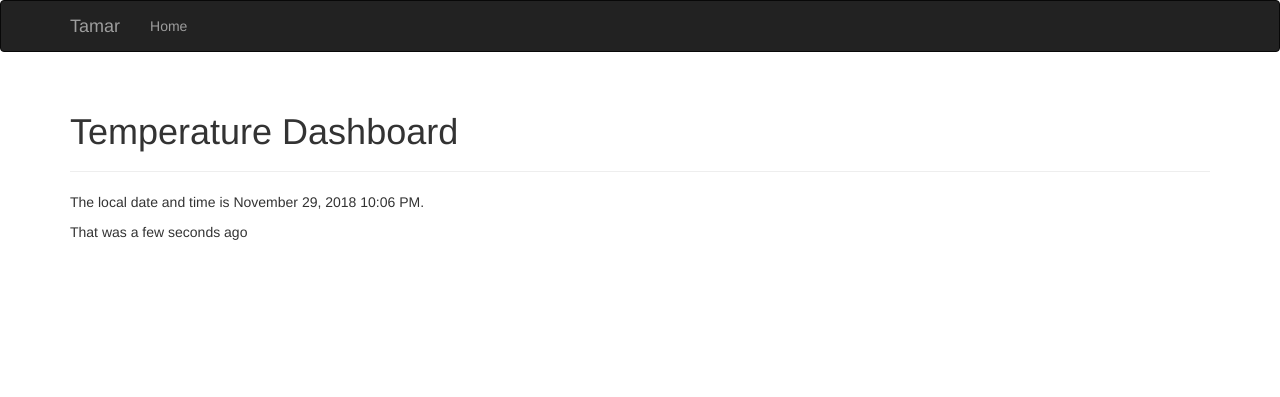
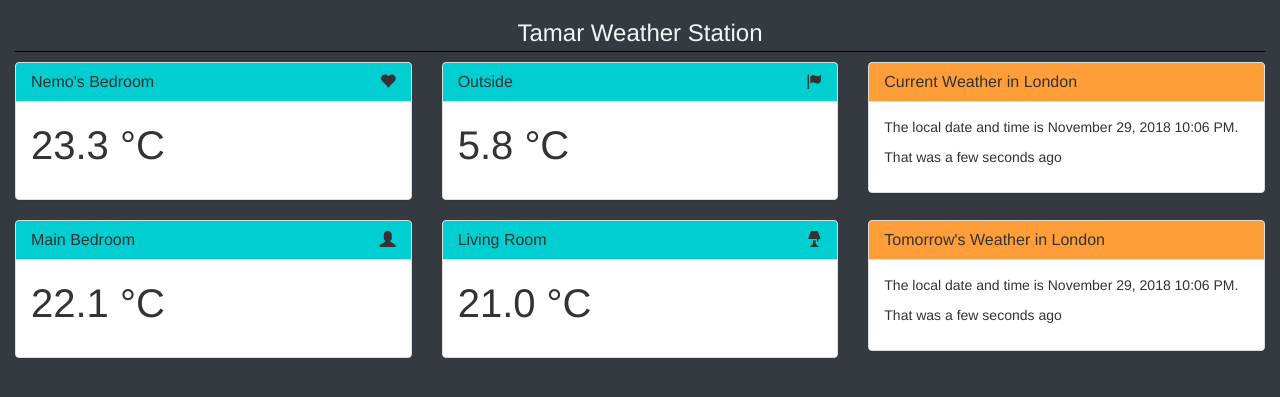
Before and after one commit to mchesterkadwell/temperature-monitoring-web-app, a Flask app: page / in a window 1280 px wide. Shown: the top 397 px of the page. Run offline with Flask 2, Linux system fonts and the light colour scheme; some libraries are stand-ins or nearby versions.

Commit message:
Basic real-time update of temperatures in dashboard-style page.

```diff
--- a/app/__init__.py
+++ b/app/__init__.py
@@ -1,14 +1,22 @@
+import eventlet
+import json
 from flask import Flask
+from flask_sqlalchemy import SQLAlchemy
+from flask_migrate import Migrate
 from flask_bootstrap import Bootstrap
 from flask_moment import Moment
-from flask_sqlalchemy import SQLAlchemy
-from flask_migrate import Migrate
+from flask_mqtt import Mqtt
+from flask_socketio import SocketIO
 from config import Config
+
+eventlet.monkey_patch()
 
 db = SQLAlchemy()
 migrate = Migrate()
 bootstrap = Bootstrap()
 moment = Moment()
+mqtt = Mqtt()
+socketio = SocketIO()
 
 
 def create_app(config_class=Config):
@@ -19,10 +27,41 @@ def create_app(config_class=Config):
     migrate.init_app(app, db)
     bootstrap.init_app(app)
     moment.init_app(app)
+    mqtt.init_app(app)
+    socketio.init_app(app)
 
     from app.main import main as main_blueprint
     app.register_blueprint(main_blueprint)
 
     return app
 
+
 from app import models
+
+
+@socketio.on('publish')
+def handle_publish(json_str):
+    data = json.loads(json_str)
+    mqtt.publish(data['topic'], data['message'], data['qos'])
+
+
+@socketio.on('subscribe')
+def handle_subscribe(json_str):
+    data = json.loads(json_str)
+    mqtt.subscribe(data['topic'], data['qos'])
+
+
+@mqtt.on_message()
+def handle_mqtt_message(client, userdata, message):
+    data = dict(
+        topic=message.topic,
+        payload=message.payload.decode(),
+        qos=message.qos,
+    )
+    socketio.emit('mqtt_message', data=data)
+
+
+@mqtt.on_log()
+def handle_logging(client, userdata, level, buf):
+    # print(level, buf)
+    pass
--- a/app/main/views.py
+++ b/app/main/views.py
@@ -2,12 +2,17 @@ from datetime import datetime
 from flask import render_template
 from . import main
 from app.models import Reading
+from config import Config
 
 
 @main.route('/')
 @main.route('/index')
 def index():
-    return render_template('index.html', current_time=datetime.utcnow())
+    return render_template('index.html',
+                           name=Config.PERSON_NAME,
+                           location=Config.LOCATION,
+                           current_time=datetime.utcnow()
+                           )
 
 
 @main.route('/room/<name>')
--- /dev/null
+++ b/app/static/css/main.css
@@ -0,0 +1,30 @@
+body {
+    background-color: #343a40;
+}
+
+.page-header {
+    margin: 10px 0px 10px 0px;
+    padding: 0px;
+    border: none;
+}
+
+h1 {
+    font-size: 24px;
+    color: whitesmoke;
+    margin: 0px;
+    padding-top: 10px;
+    padding-bottom: 5px;
+    border-bottom: solid 1px black;
+}
+
+.panel-temperature .panel-heading {
+    background-color: #00ced1; /* dark turquoise */
+}
+
+.panel-weather .panel-heading {
+    background-color: #ff9e38; /* orange */
+}
+
+.panel-temperature p {
+    font-size: 40px;
+}
--- /dev/null
+++ b/app/static/js/mqtt.js
@@ -0,0 +1,17 @@
+$(document).ready(function () {
+
+    var socket = io.connect('http://' + document.domain + ':' + location.port);
+
+    var topic = 'house/thermometers/#';
+    var qos = 0;
+    var data = '{"topic": "' + topic + '", "qos": ' + qos + '}';
+    socket.emit('subscribe', data = data);
+
+    socket.on('mqtt_message', function (data) {
+        var topic = data['topic'].replace(/\//g, '-');
+        var payload = JSON.parse(data['payload']);
+        var temperature = payload.temperature_C;
+        $('#' + topic).text(temperature + ' °C');
+    })
+
+});
--- a/app/templates/base.html
+++ b/app/templates/base.html
@@ -1,31 +1,21 @@
 {% extends "bootstrap/base.html" %}
 
-{% block title %}Temperature Dashboard{% endblock %}
+{% block head %}
+{{ super() }}
+<link rel="stylesheet" type="text/css"
+      href="{{ url_for('static',filename='css/main.css') }}">
+<link rel="shortcut icon"
+      href="{{ url_for('static', filename='favicon.ico') }}">
+{% endblock %}
+
+{% block title %}Tamar Weather Station{% endblock %}
 
 {% block navbar %}
-<div class="navbar navbar-inverse" role="navigation">
-    <div class="container">
-        <div class="navbar-header">
-            <button type="button" class="navbar-toggle"
-             data-toggle="collapse" data-target=".navbar-collapse">
-                <span class="sr-only">Toggle navigation</span>
-                <span class="icon-bar"></span>
-                <span class="icon-bar"></span>
-                <span class="icon-bar"></span>
-            </button>
-            <a class="navbar-brand" href="/">Tamar</a>
-        </div>
-        <div class="navbar-collapse collapse">
-            <ul class="nav navbar-nav">
-                <li><a href="/">Home</a></li>
-            </ul>
-        </div>
-    </div>
-</div>
+
 {% endblock %}
 
 {% block content %}
-<div class="container">
+<div class="container-fluid">
     {% block page_content %}{% endblock %}
 </div>
 {% endblock %}
--- a/app/templates/index.html
+++ b/app/templates/index.html
@@ -1,9 +1,130 @@
 {% extends "base.html" %}
 
+{% block scripts %}
+{{ super() }}
+<script type="text/javascript"
+        src="//cdnjs.cloudflare.com/ajax/libs/socket.io/1.3.6/socket.io.min.js"></script>
+<script type="text/javascript" charset="utf-8"
+        src="{{ url_for('static',filename='js/mqtt.js') }}"></script>
+{% endblock %}
+
 {% block page_content %}
-    <div class="page-header">
-        <h1>Temperature Dashboard</h1>
+
+<div class="page-header">
+    <h1 class="text-center">Tamar Weather Station</h1>
+</div>
+
+<div class="row"> <!-- first row -->
+
+    <div class="col-xs-4">
+        <div class="panel panel-default panel-temperature">
+            <div class="panel-heading">
+                <h3 class="panel-title">
+                    <span class="glyphicon glyphicon-heart pull-right"></span>
+                    {{ name|title }}'s Bedroom
+                </h3>
+            </div>
+            <div class="panel-body">
+                <div class="col-xs-12">
+                    <div class="row">
+                        <p id="house-thermometers-top_bedroom">23.3 °C</p>
+                    </div>
+                </div>
+            </div>
+        </div>
     </div>
-    <p>The local date and time is {{ moment(current_time).format('LLL') }}.</p>
-    <p>That was {{ moment(current_time).fromNow(refresh=True) }}</p>
+    <div class="col-xs-4">
+        <div class="panel panel-default panel-temperature">
+            <div class="panel-heading">
+                <h3 class="panel-title">
+                    <span class="glyphicon glyphicon-flag pull-right"></span>
+                    Outside
+                </h3>
+            </div>
+            <div class="panel-body">
+                <div class="col-xs-12">
+                    <div class="row">
+                        <p  id="house-thermometers-outside">5.8 °C</p>
+                    </div>
+                </div>
+            </div>
+        </div>
+    </div>
+    <div class="col-xs-4">
+        <div class="panel panel-default panel-weather">
+            <div class="panel-heading">
+                <h3 class="panel-title">Current Weather in {{ location|title }}</h3>
+            </div>
+            <div class="panel-body">
+                <div class="col-xs-12">
+                    <div class="row">
+                        <p>The local date and time is {{
+                            moment(current_time).format('LLL') }}.</p>
+                        <p>That was {{
+                            moment(current_time).fromNow(refresh=True) }}</p>
+                    </div>
+                </div>
+            </div>
+        </div>
+    </div>
+
+</div> <!-- first row -->
+
+<div class="row"> <!-- second row -->
+
+    <div class="col-xs-4">
+        <div class="panel panel-default panel-temperature">
+            <div class="panel-heading">
+                <h3 class="panel-title">
+                    <span class="glyphicon glyphicon-user pull-right"></span>
+                    Main Bedroom
+                </h3>
+            </div>
+            <div class="panel-body">
+                <div class="col-xs-12">
+                    <div class="row">
+                        <p id="house-thermometers-main_bedroom">22.1 °C</p>
+                    </div>
+                </div>
+            </div>
+        </div>
+    </div>
+
+    <div class="col-xs-4">
+        <div class="panel panel-default panel-temperature">
+            <div class="panel-heading">
+                <h3 class="panel-title">
+                    <span class="glyphicon glyphicon-lamp pull-right"></span>
+                    Living Room
+                </h3>
+            </div>
+            <div class="panel-body">
+                <div class="col-xs-12">
+                    <div class="row">
+                        <p id="house-thermometers-living_room">21.0 °C</p>
+                    </div>
+                </div>
+            </div>
+        </div>
+    </div>
+
+    <div class="col-xs-4">
+        <div class="panel panel-default panel-weather">
+            <div class="panel-heading">
+                <h3 class="panel-title">Tomorrow's Weather in {{ location|title }}</h3>
+            </div>
+            <div class="panel-body">
+                <div class="col-xs-12">
+                    <div class="row">
+                        <p>The local date and time is {{
+                            moment(current_time).format('LLL') }}.</p>
+                        <p>That was {{
+                            moment(current_time).fromNow(refresh=True) }}</p>
+                    </div>
+                </div>
+            </div>
+        </div>
+    </div>
+
+</div> <!-- end of second row -->
 {% endblock %}
```
Also changed, not shown: config.py (+7 -0 lines), requirements.txt (+10 -0 lines), app/static/favicon.ico (added).
